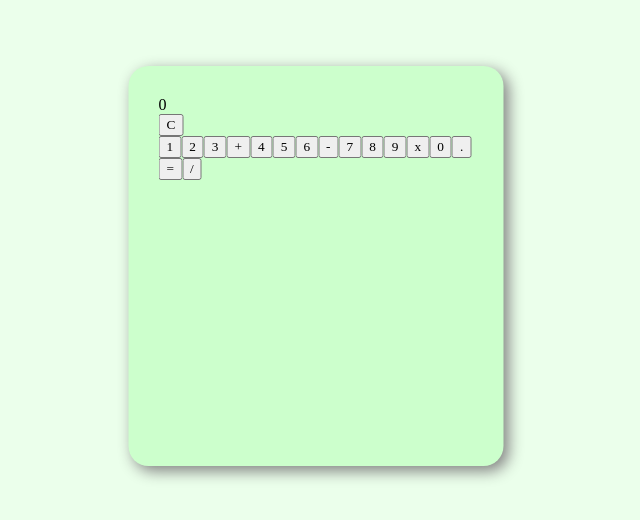
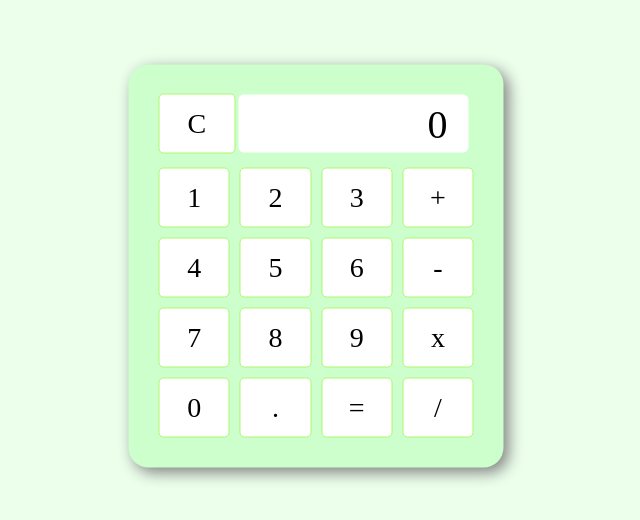
Before and after one commit to ebabian/React-Calculator, a plain HTML site: page index.html in a window 1280 px wide. Shown: the part 134-654 px from the top of the page, without its empty margins (324-964 px from the left). Drawn offline with nearby package versions, Linux system fonts and the light colour scheme; a web font is replaced by a local one.

Commit message:
added grid styling to the buttons and styled the calc screen

```diff
--- a/css/main.scss
+++ b/css/main.scss
@@ -31,4 +31,63 @@ body {
   padding: 30px;
   background-color: $sg-dark-green;
   box-shadow: 5px 5px 15px gray;
-}
+
+  .screen {
+    width: 230px;
+    height: 58px;
+    padding-left: 5px;
+    font-size: 40px;
+    text-align: right;
+    border: 1.5px solid white;
+    border-radius: 5px;
+    padding-right: 20px;
+    padding-top: 5px;
+    margin-left: 80px;
+    margin-bottom: 15px;
+    background-color: white;
+  }
+
+  #clear {
+      float: left;
+      height: 60px;
+      padding-left: 28px;
+      padding-right: 28px;
+      margin-top: -74px;
+      margin-right: 12px;
+      font-size: 28px;
+      background-color: white;
+      border: 1.5px solid $sg-lime;
+      border-radius: 5px;
+    }
+
+    #clear:hover{
+      background-color: $sg-orange;
+      border: 1px solid white;
+      color: white;
+      cursor: pointer;
+    }
+  }
+
+  .calculator {
+    display: grid;
+    grid-template-columns: repeat(4, 1fr);
+    grid-row-gap: 10px;
+    grid-column-gap: 10px;
+
+
+    button {
+      height: 60px;
+      font-size: 28px;
+      background-color: white;
+      border: 1.5px solid $sg-lime;
+      border-radius: 5px;
+    }
+
+    button:hover {
+      background-color: $sg-orange;
+      border: 1px solid white;
+      color: white;
+      cursor: pointer;
+    }
+
+  }
```
Also changed, not shown: css/main.css, 1 other file.
